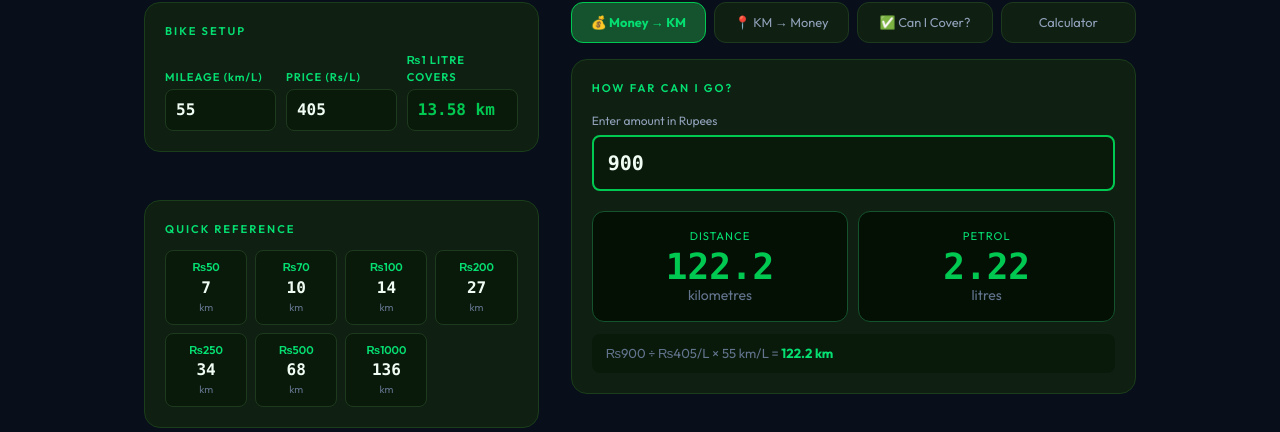
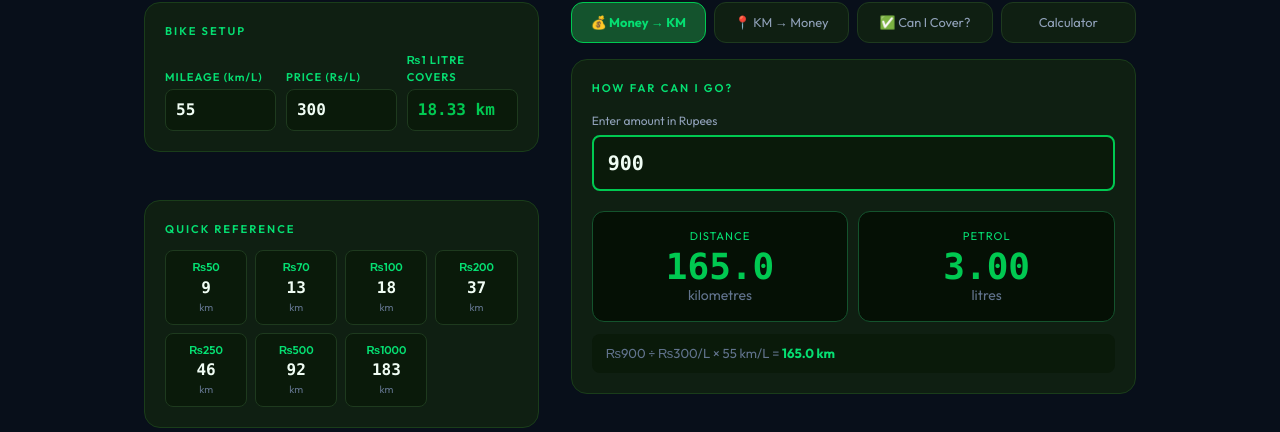
Before and after one commit to talha125-git/Fuel_Calculator, a React (Vite) app: page / in a window 1280 px wide. Shown: the part 107-539 px from the top of the page. Built offline with nearby package versions, Linux system fonts and the light colour scheme.

Commit message:
300rs / ltr

```diff
--- a/src/App.jsx
+++ b/src/App.jsx
@@ -15,7 +15,7 @@ const TABS = [
 
 export default function App() {
   const [mileage, setMileage] = useState(55);
-  const [price, setPrice] = useState(405);
+  const [price, setPrice] = useState(300);
   const [amount, setAmount] = useState(900);
   const [neededKm, setNeededKm] = useState(90);
   const [tab, setTab] = useState("money");
@@ -61,8 +61,8 @@ export default function App() {
                 key={t.id}
                 onClick={() => setTab(t.id)}
                 className={`flex-1 min-w-[120px] py-2.5 px-3 rounded-xl border text-[0.8rem] cursor-pointer transition-all duration-150 text-center ${tab === t.id
-                    ? 'border-green-500 bg-[#14532d] text-green-400 font-bold'
-                    : 'border-[#1e3a1e] bg-[#0f1f12] text-slate-400 hover:text-slate-200 font-normal'
+                  ? 'border-green-500 bg-[#14532d] text-green-400 font-bold'
+                  : 'border-[#1e3a1e] bg-[#0f1f12] text-slate-400 hover:text-slate-200 font-normal'
                   }`}
               >
                 {t.label}
```
Also changed, not shown: Push to github.txt.
